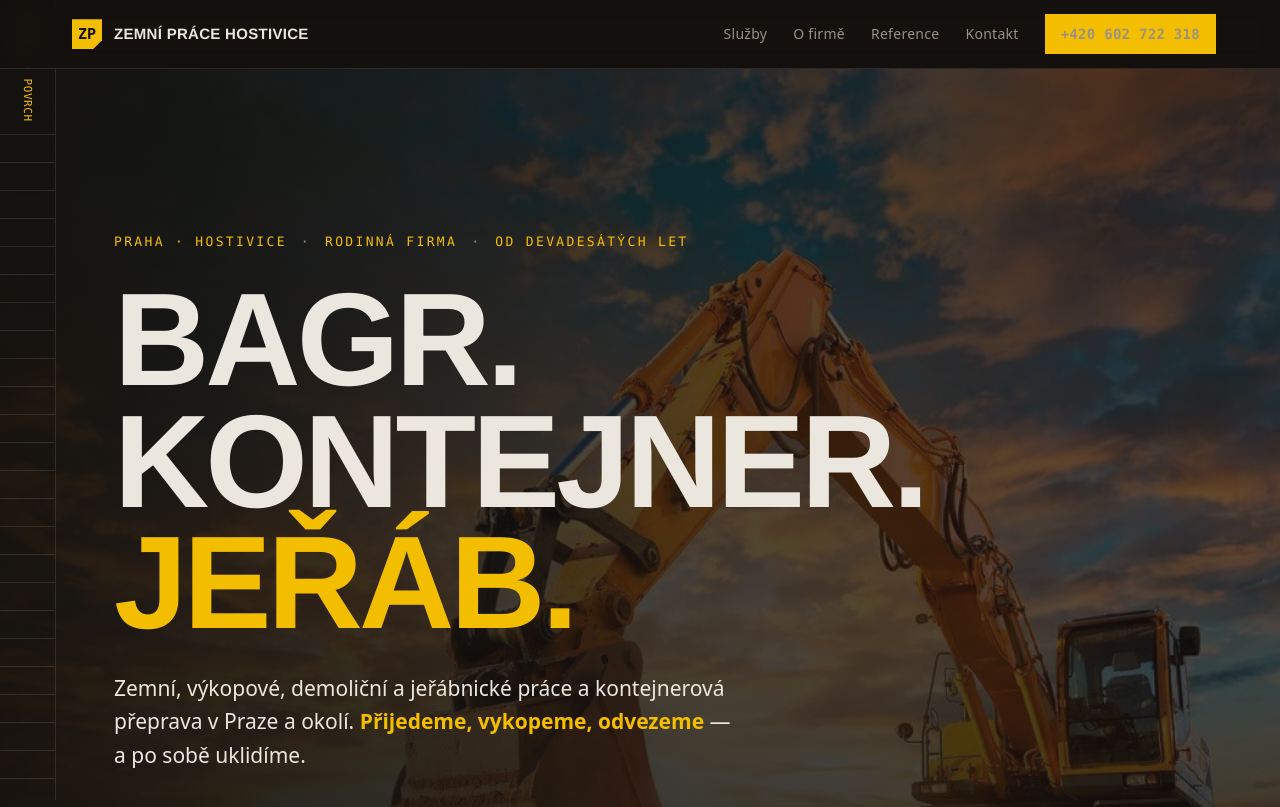
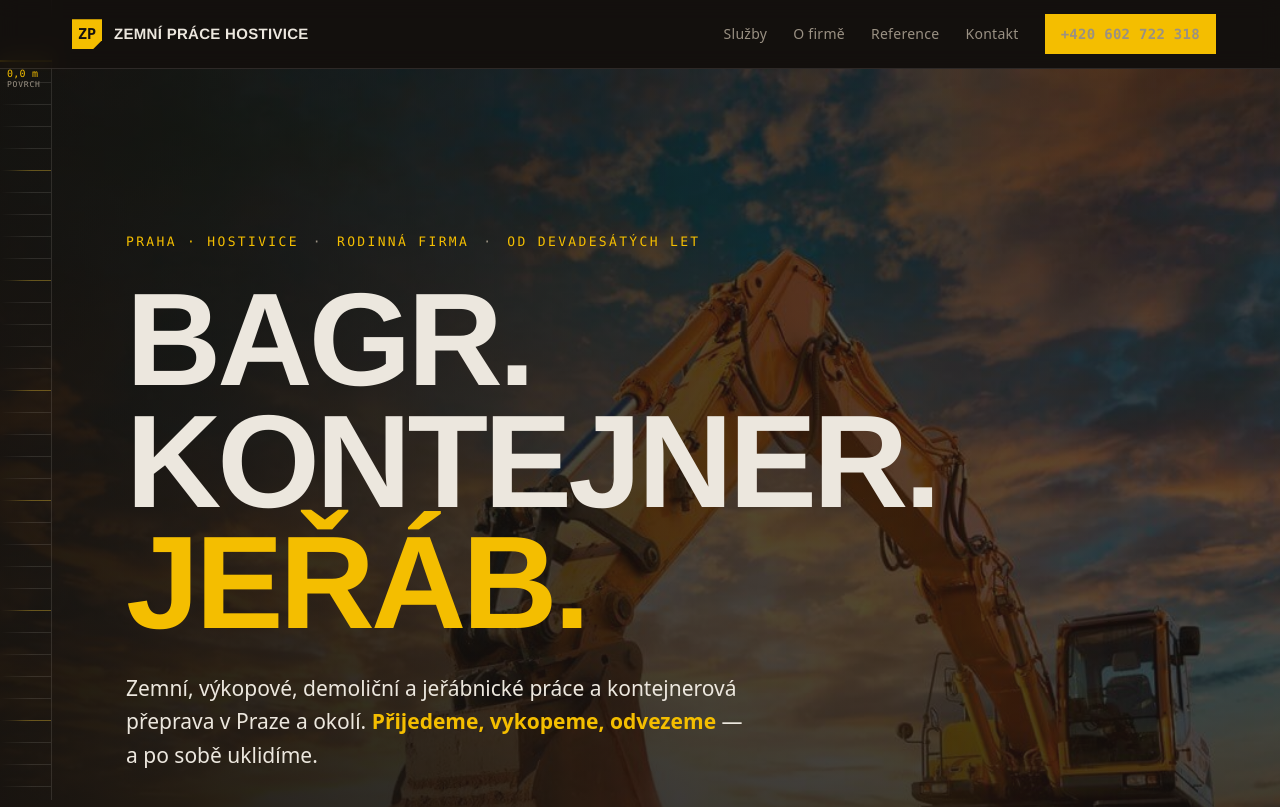
Before and after one commit to cube4elements/zemni-prace-hostivice, a plain HTML site: page index.html in a window 1280 px wide. Shown: the top 807 px of the page. Drawn offline with Linux system fonts and the light colour scheme.

Commit message:
Redesign depth ruler into a proper moving gauge
- fix label being occluded by sticky header
- ticks now read as a measurement scale, not empty rows
- yellow needle tracks scroll depth with readable horizontal label

Co-Authored-By: Claude Opus 4.8 (1M context) <noreply@anthropic.com>

```diff
--- a/index.html
+++ b/index.html
@@ -87,6 +87,8 @@
 
     --maxw: 1180px;
     --pad: clamp(20px, 5vw, 64px);
+    --nav-h: 60px;
+    --ruler-w: 52px;
   }
 
   * { box-sizing: border-box; }
@@ -121,39 +123,53 @@
 
   .mono { font-family: var(--mono); }
 
-  /* ---------- Depth ruler (the spine of the page) ---------- */
+  /* ---------- Depth gauge (the spine of the page) ---------- */
   .ruler {
     position: fixed;
     top: 0; left: 0; bottom: 0;
-    width: 56px;
-    z-index: 40;
+    width: var(--ruler-w);
+    z-index: 30;
     pointer-events: none;
     border-right: 1px solid var(--line);
-    background: linear-gradient(180deg, rgba(20,17,14,0.6), rgba(20,17,14,0));
-    display: flex;
-    flex-direction: column;
-    align-items: center;
-    justify-content: flex-start;
   }
-  .ruler__depth {
-    margin-top: 14px;
-    font-family: var(--mono);
-    font-size: 11px;
-    letter-spacing: 0.05em;
-    color: var(--accent);
-    writing-mode: vertical-rl;
-    text-orientation: mixed;
-    white-space: nowrap;
+  /* minor ruler ticks, hugging the spine on the right */
+  .ruler__ticks {
+    position: absolute;
+    right: 0; top: var(--nav-h); bottom: 0; width: 100%;
+    background-image: repeating-linear-gradient(180deg, var(--line) 0 1px, transparent 1px 22px);
+    -webkit-mask-image: linear-gradient(90deg, transparent 0, #000 62%);
+            mask-image: linear-gradient(90deg, transparent 0, #000 62%);
   }
-  .ruler__ticks {
-    flex: 1;
-    width: 100%;
-    position: relative;
-    background-image: repeating-linear-gradient(
-      180deg, var(--line) 0 1px, transparent 1px 28px);
-    margin-top: 12px;
+  /* major ticks every ~5th, longer + faint accent */
+  .ruler__ticks::after {
+    content: ""; position: absolute; inset: 0;
+    background-image: repeating-linear-gradient(180deg, var(--accent) 0 1px, transparent 1px 110px);
+    opacity: 0.28;
+    -webkit-mask-image: linear-gradient(90deg, transparent 0, #000 38%);
+            mask-image: linear-gradient(90deg, transparent 0, #000 38%);
+  }
+  /* moving needle = current depth */
+  .ruler__needle {
+    position: absolute; left: 0; right: 0; top: var(--nav-h);
+    will-change: transform;
+  }
+  .ruler__needle::before {
+    content: ""; position: absolute; left: 0; right: -1px; top: 0;
+    height: 2px; background: var(--accent);
+    box-shadow: 0 0 8px rgba(244, 190, 0, 0.55);
+  }
+  .ruler__val {
+    position: absolute; left: 7px; top: 7px;
+    font-family: var(--mono); font-size: 10px; line-height: 1.3;
+    letter-spacing: 0.02em; color: var(--accent); white-space: nowrap;
+  }
+  .ruler__val small {
+    display: block; color: var(--muted);
+    font-size: 8px; letter-spacing: 0.1em;
   }
   @media (max-width: 760px) { .ruler { display: none; } }
+  /* keep section content clear of the gauge */
+  @media (min-width: 761px) { .wrap { padding-left: max(var(--pad), 76px); } }
 
   /* ---------- Header / nav ---------- */
   header.nav {
@@ -372,8 +388,10 @@
 
 <!-- Depth ruler: the page is an excavation; this tracks how deep you've scrolled -->
 <aside class="ruler" aria-hidden="true">
-  <div class="ruler__depth" id="depthReadout">0.00 m · POVRCH</div>
   <div class="ruler__ticks"></div>
+  <div class="ruler__needle" id="rulerNeedle">
+    <span class="ruler__val" id="depthReadout">0,00 m<small>POVRCH</small></span>
+  </div>
 </aside>
 
 <header class="nav">
@@ -600,22 +618,27 @@
     document.querySelectorAll(".reveal").forEach(function (el) { el.classList.add("in"); });
   }
 
-  // Depth readout — maps scroll progress to an excavation depth
+  // Depth gauge — maps scroll progress to an excavation depth + moves the needle
   var readout = document.getElementById("depthReadout");
+  var needle = document.getElementById("rulerNeedle");
+  var navH = 60;
   var strata = [
     [0,   "POVRCH"], [1.5, "ORNICE"], [3,  "PODLOŽÍ"],
     [6,   "ZEMINA"], [9,   "ZÁKL. SPÁRA"]
   ];
   function updateDepth() {
     var max = document.body.scrollHeight - window.innerHeight;
-    var p = max > 0 ? window.scrollY / max : 0;
-    var depth = (p * 9);
+    var p = max > 0 ? Math.min(1, window.scrollY / max) : 0;
+    var depth = p * 9;
     var label = strata[0][1];
     for (var i = 0; i < strata.length; i++) { if (depth >= strata[i][0]) label = strata[i][1]; }
-    var d = depth.toFixed(2).replace(".", ",");
-    readout.textContent = (depth === 0 ? "0,00" : "−" + d) + " m · " + label;
+    var d = depth.toFixed(1).replace(".", ",");
+    readout.innerHTML = (depth < 0.05 ? "0,0" : "−" + d) + " m<small>" + label + "</small>";
+    var avail = window.innerHeight - navH - 30;
+    needle.style.transform = "translateY(" + Math.round(p * avail) + "px)";
   }
   window.addEventListener("scroll", updateDepth, { passive: true });
+  window.addEventListener("resize", updateDepth, { passive: true });
   updateDepth();
 
   // Lead form -> mailto (no backend needed; swap for a real handler on deploy)
```
